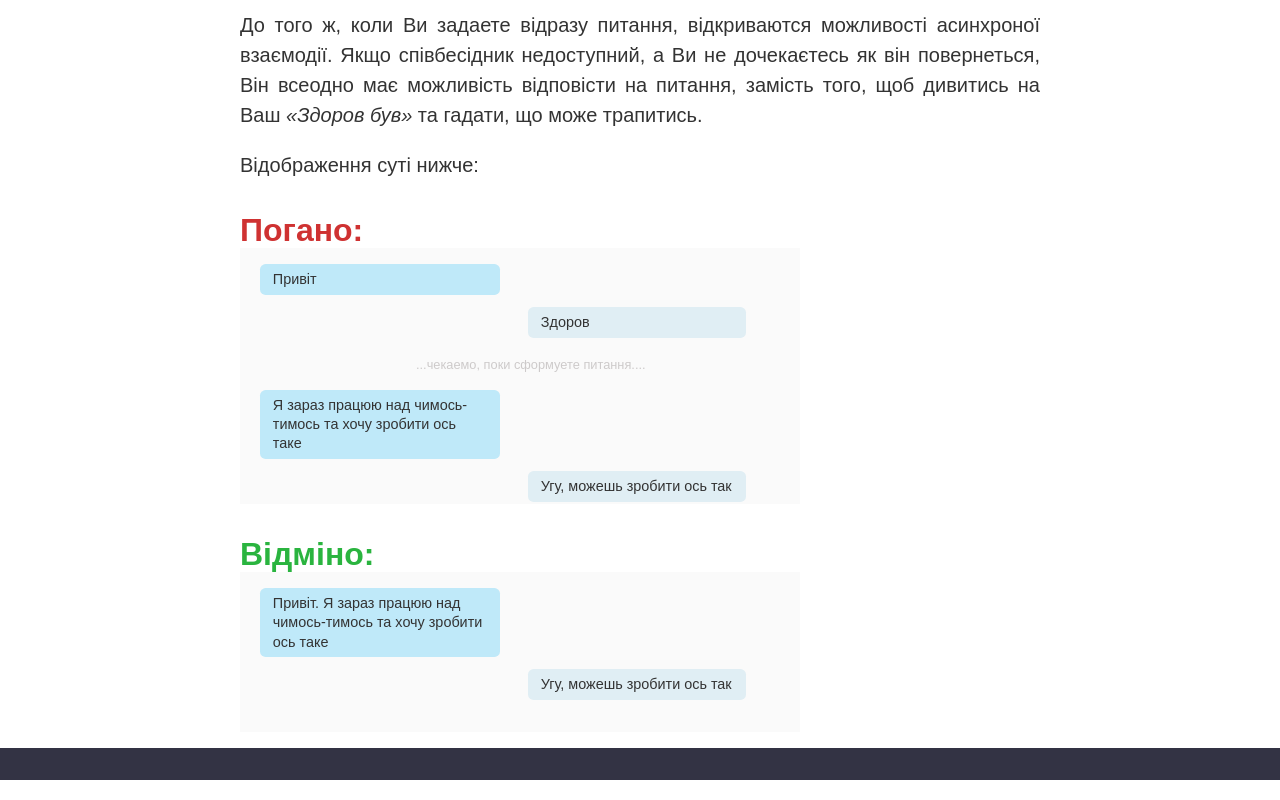
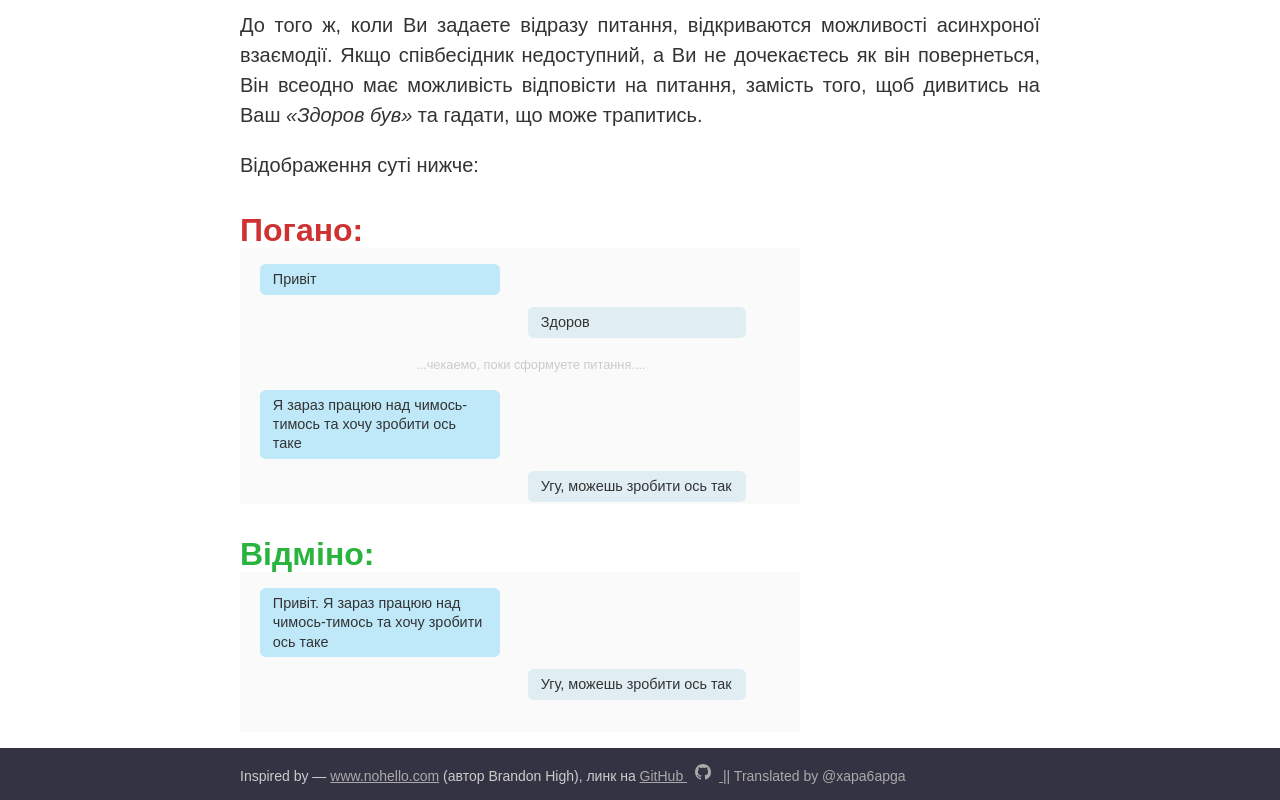
Before and after one commit to Xapa6apga/FAQ, a plain HTML site: page how_to_ask_question/index.html in a window 1280 px wide. Shown: the part 645-1445 px from the top of the page. Drawn offline with Linux system fonts and the light colour scheme.

Commit message:
add author

```diff
--- a/how_to_ask_question/index.html
+++ b/how_to_ask_question/index.html
@@ -1,12 +1,4 @@
 <html lang="ua"><head>
-  <!-- <script type="text/javascript" async="" src="https://www.google-analytics.com/analytics.js"></script><script async="" src="https://www.googletagmanager.com/gtag/js?id=UA-141126533-1"></script>
-  <script>
-    window.dataLayer = window.dataLayer || [];
-    function gtag(){dataLayer.push(arguments);}
-    gtag('js', new Date());
-
-    gtag('config', 'UA-141126533-1');
-  </script> -->
           <meta charset="utf-8">
           <title>nometa</title>
           <meta name="viewport" content="width=device-width, initial-scale=1">
@@ -17,7 +9,6 @@
           <article>
               <!-- <h1>Пожалуйста, не задавайте мета-вопросов в чате!</h1>  -->
               <h1>Будь-ласка, не ставте мета-питання в чаті!</h1>
-
               <!-- <p><b>Мета-вопрос</b>&nbsp;— это вопрос, который подразумевает другие вопросы, например:</p> -->
               <p><b>Мета-питання</b>&nbsp;— це питання, які мають на меті ще питання, наприклад:</p>
               <!-- Можно ли задать вопрос? -->
@@ -67,22 +58,16 @@
                 <div class="t_dialog-line -you"; style="padding-top: 1rem; padding-left: 20px;"><div class="content">Привіт. Я зараз працюю над чимось-тимось та хочу зробити ось таке</div></div>
                 <div class="t_dialog-line -me"><div class="content">Угу, можешь зробити ось так</div></div>
               </div>
-              <!-- <img src="./bad-good.png" alt="Кроха сын пришёл к отцу, и спросила кроха: 'Почему мета-вопрос - это очень плохо?'"> -->
-
           </article>
-
       <footer>
 
-      <!-- <div class="row">
+      <div class="row">
         Inspired by&nbsp;— <a href="http://www.nohello.com">www.nohello.com</a> (автор Brandon High), линк на
         <a href="https://github.com/leshark/nometa">
-          Гитхаб
+          GitHub
           <svg aria-hidden="true" id="octicon-icon" height="24" version="1.1" width="24"><path fill-rule="evenodd" d="M8 0C3.58 0 0 3.58 0 8c0 3.54 2.29 6.53 5.47 7.59.4.07.55-.17.55-.38 0-.19-.01-.82-.01-1.49-2.01.37-2.53-.49-2.69-.94-.09-.23-.48-.94-.82-1.13-.28-.15-.68-.52-.01-.53.63-.01 1.08.58 1.23.82.72 1.21 1.87.87 2.33.66.07-.52.28-.87.51-1.07-1.78-.2-3.64-.89-3.64-3.95 0-.87.31-1.59.82-2.15-.08-.2-.36-1.02.08-2.12 0 0 .67-.21 2.2.82.64-.18 1.32-.27 2-.27.68 0 1.36.09 2 .27 1.53-1.04 2.2-.82 2.2-.82.44 1.1.16 1.92.08 2.12.51.56.82 1.27.82 2.15 0 3.07-1.87 3.75-3.65 3.95.29.25.54.73.54 1.48 0 1.07-.01 1.93-.01 2.2 0 .21.15.46.55.38A8.013 8.013 0 0 0 16 8c0-4.42-3.58-8-8-8z"></path></svg>
         </a>
-      </div> -->
-
+        <a> || Translated by @xapa6apga</a>
+      </div>
       </footer>
-
-
-
   </body><grammarly-desktop-integration data-grammarly-shadow-root="true"></grammarly-desktop-integration></html>
```
